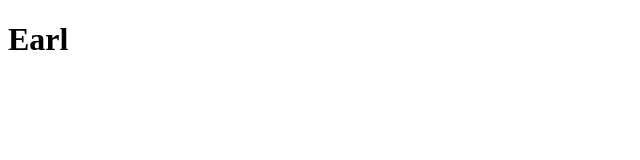
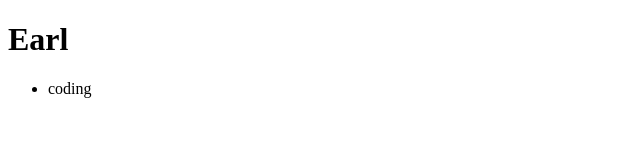
Before and after one commit to bLuEsKy140506/gitflow, a plain HTML site: page index.html in a window 1280 px wide. Shown: the full height of the page, 0-640 px from the left. Drawn offline with Linux system fonts and the light colour scheme.

Commit message:
freature2-ul

```diff
--- a/index.html
+++ b/index.html
@@ -7,5 +7,8 @@
   </head>
   <body>
     <h1>Earl</h1>
+    <ul>
+      <li>coding</li>
+    </ul>
   </body>
 </html>
```
